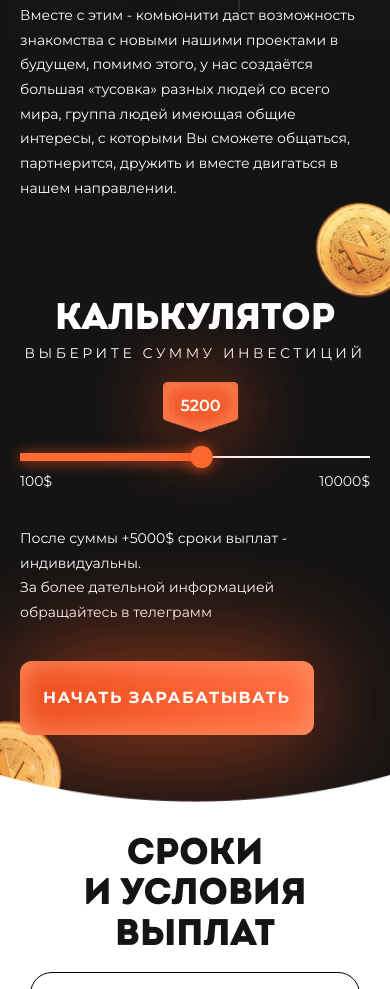
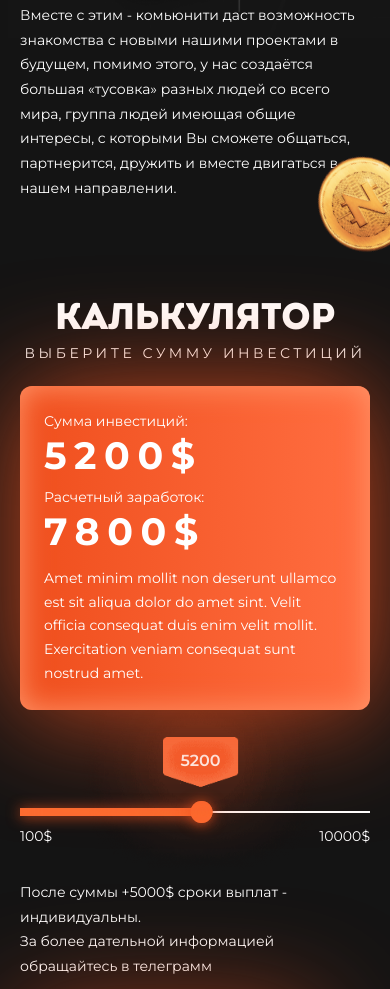
Before and after one commit to KingArthur-IT/NGCCompany, a plain HTML site: page index.html in a window 390 px wide. Shown: the part 1602-2591 px from the top of the page. Drawn offline with Linux system fonts and the light colour scheme; files whose address does not match are found by name.

Commit message:
calculator resume adaptive

```diff
--- a/sass/_community.sass
+++ b/sass/_community.sass
@@ -54,6 +54,7 @@
         text-transform: uppercase
         margin-bottom: 8px
         color: #FFFFFF
+        z-index: 1
     &__subtitle
         text-align: center
         letter-spacing: 0.255em
@@ -205,13 +206,20 @@
             height: 190px
             left: 0px
             bottom: -80px
+        &__small-coin
+            bottom: 800px
     .calculator
+        &__hero
+            flex-direction: column
         &__resume
-            display: none
+            z-index: 1
+            margin-right: 0
+            margin-bottom: 60px
         &__title
             margin-bottom: 0
     .range
         width: 100%
+        max-width: 550px
         &__text
             margin-bottom: 36px
 
@@ -226,10 +234,11 @@
         &__small-coin
             width: 200px
             height: 190px
-            bottom: 450px
+            bottom: 900px
         &__big-coin
             width: 200px
             height: 190px
+            bottom: -40px
     .calculator
         margin-top: 200px
 @media screen and (max-width: 600px)
@@ -242,6 +251,8 @@
             margin-bottom: -80px
         &__title-br
             display: inline
+        &__small-coin
+            bottom: 800px
     .range
         &__thumb
             &::after
@@ -254,6 +265,15 @@
     .calculator
         &__subtitle
             margin-bottom: 20px
+        &__resume
+            padding: 34px 30px
+            margin-bottom: 30px
+        &__resume-right
+            padding-left: 15px
+        &__resume-row
+            margin-bottom: 24px
+        &__summ
+            font-size: 38px
 
 @media screen and (max-width: 550px)
     .calculator
@@ -263,14 +283,26 @@
             width: 100px
             height: 100px
             right: -40px
-            bottom: 460px
+            bottom: 830px
+            z-index: -1
 @media screen and (max-width: 500px)
     .community
         &__small-coin
             width: 100px
             height: 100px
             right: -40px
-            bottom: 500px
+            bottom: 900px
+@media screen and (max-width: 475px)
+    .calculator
+        &__resume-right
+            font-size: 14px
+@media screen and (max-width: 460px)
+    .calculator
+        &__resume-right
+            display: none
+        &__resume-row
+            margin-bottom: 18px
+
 @media screen and (max-width: 425px)
     .community
         padding-top: 80px
@@ -285,12 +317,21 @@
             left: 0px
             bottom: -60px
         &__small-coin
-            bottom: 430px
+            bottom: 830px
+    .calculator
+        &__resume
+            padding: 28px 24px 24px
+            &-row
+                margin-bottom: 12px
+            &-left
+                flex-basis: 100%
+            &-text
+                font-size: 14px
 
 @media screen and (max-width: 380px)
     .community
         &__small-coin
-            bottom: 450px
+            bottom: 850px
     .range
         &__btn
             padding: 23px 15px
```
Also changed, not shown: style/style.css, style/style.min.css, 1 other file.
